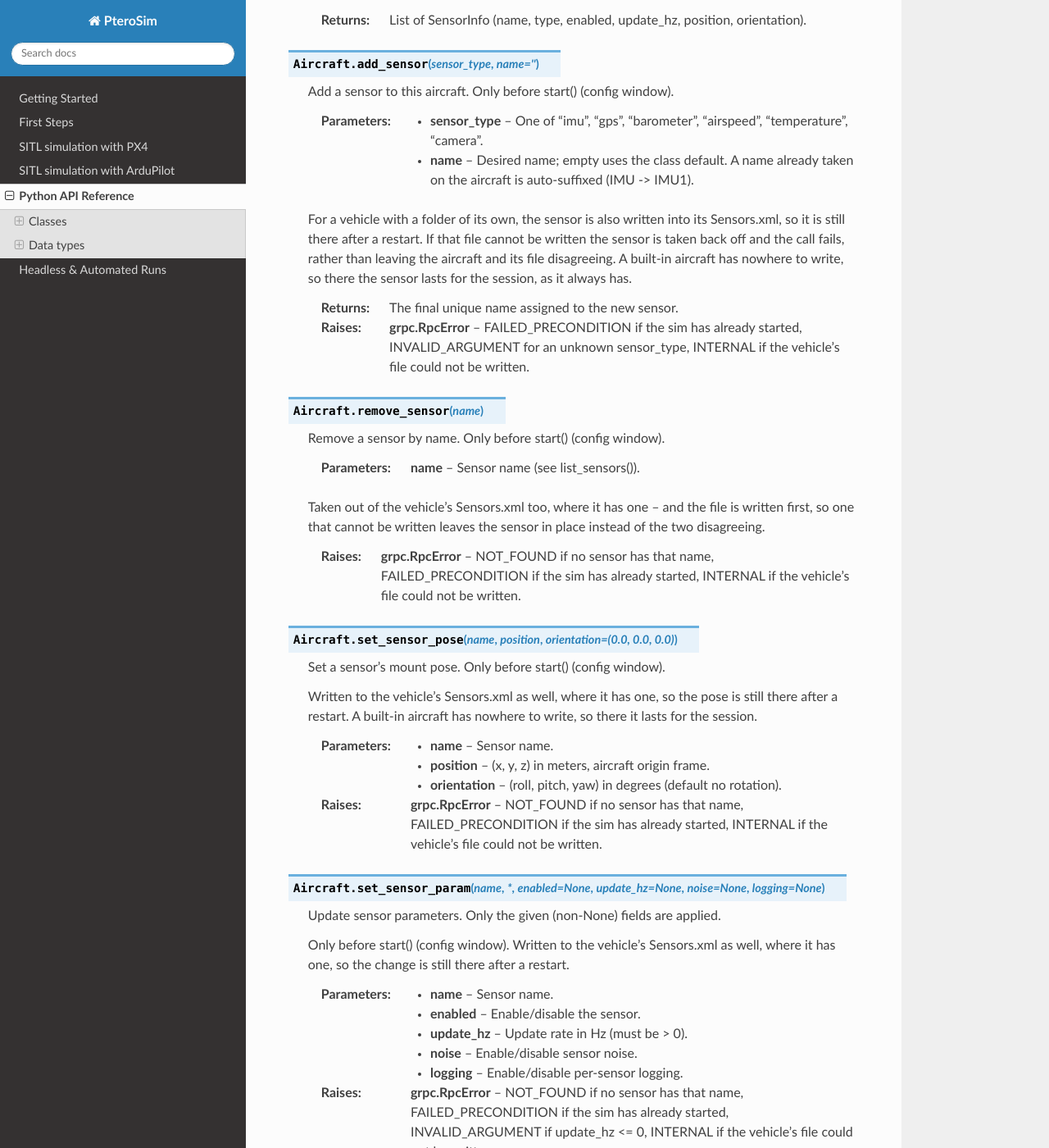
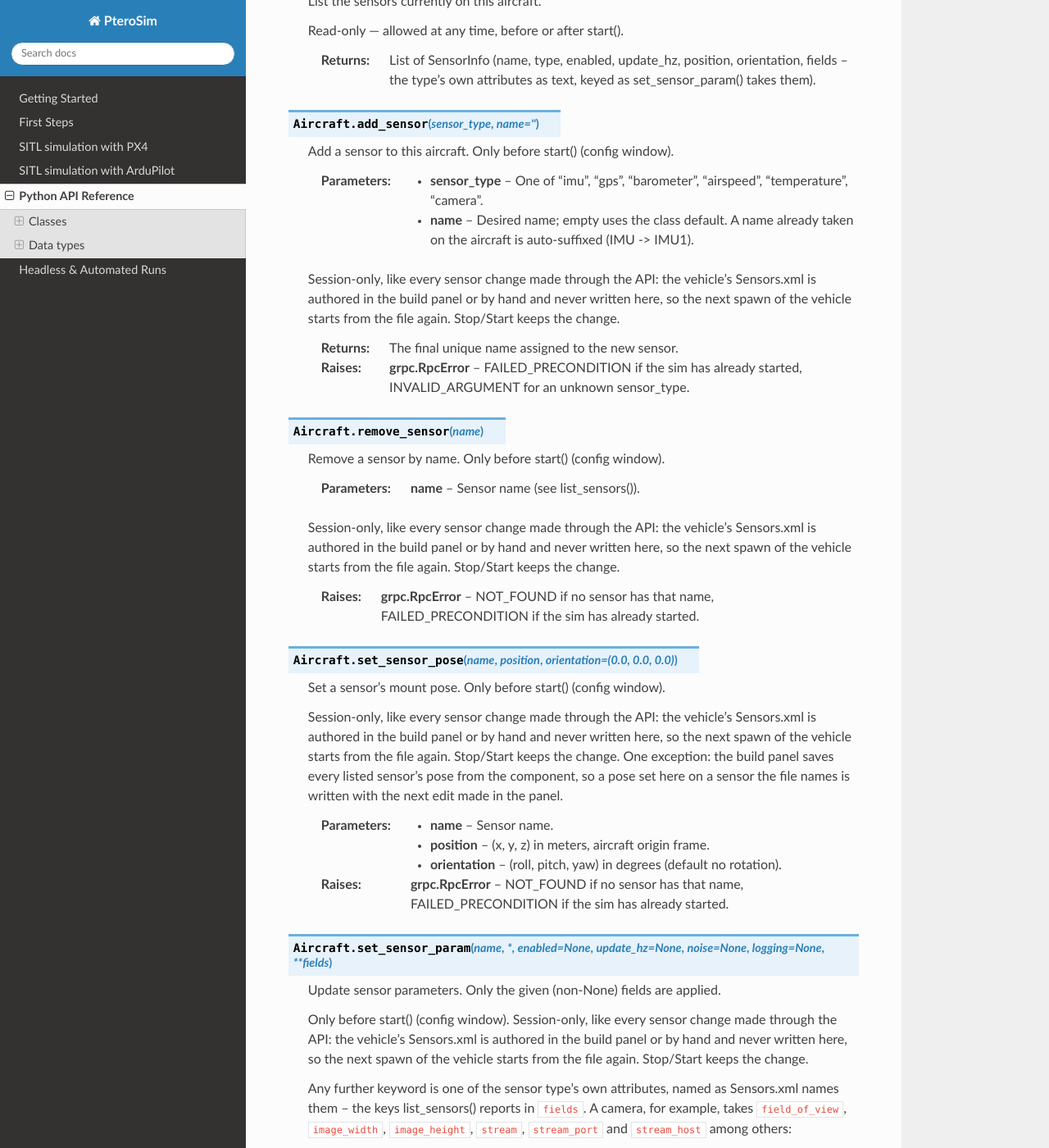
Before and after one commit to AlexanderRex/PteroSimDocs, a Sphinx documentation site: the page built from docs/source/python_api.rst, in a window 1280 px wide and 1400 px high, scrolled down 7213 px. Shown: the whole window at 82% size. Built offline with Sphinx 7.4.7 and the Read the Docs theme 3.1.0, drawn with Linux system fonts in a browser that asks for light colours; some of the changed text lies outside the part shown.

Commit message:
docs: regenerate python_api.rst from SDK d664865d2493a85caff0cdb9096587863bf3d8b7 (#19)

```diff
--- a/docs/source/python_api.rst
+++ b/docs/source/python_api.rst
@@ -331,7 +331,8 @@ Readings are the noisy sensor outputs. Reads require the simulation started; rec
              - **image** (numpy.ndarray): BGR array (H, W, 3), dtype=uint8.
              - **width** (int): Frame width in pixels.
              - **height** (int): Frame height in pixels.
-             - **timestamp** (float): SimClock time when frame was captured.
+             - **timestamp** (float): The aircraft's simulation time when the capture was requested — the same clock
+               as ``imu()``/``gps()`` ``timestamp_simulation_s``, so a frame can be matched to a pose.
              - **sequence_number** (int): Monotonically increasing frame counter.
    :rtype: CameraFrame
 
@@ -341,7 +342,8 @@ Readings are the noisy sensor outputs. Reads require the simulation started; rec
 
    Read-only — allowed at any time, before or after start().
 
-   :returns: List of SensorInfo (name, type, enabled, update_hz, position, orientation).
+   :returns: List of SensorInfo (name, type, enabled, update_hz, position, orientation,
+             fields -- the type's own attributes as text, keyed as set_sensor_param() takes them).
 
 .. py:method:: Aircraft.add_sensor(sensor_type, name="")
 
@@ -352,17 +354,15 @@ Readings are the noisy sensor outputs. Reads require the simulation started; rec
    :param name: Desired name; empty uses the class default. A name already taken
                 on the aircraft is auto-suffixed (IMU -> IMU1).
 
-   For a vehicle with a folder of its own, the sensor is also written into its
-   Sensors.xml, so it is still there after a restart. If that file cannot be
-   written the sensor is taken back off and the call fails, rather than leaving
-   the aircraft and its file disagreeing. A built-in aircraft has nowhere to
-   write, so there the sensor lasts for the session, as it always has.
+   Session-only, like every sensor change made through the API: the vehicle's
+   Sensors.xml is authored in the build panel or by hand and never written here,
+   so the next spawn of the vehicle starts from the file again. Stop/Start keeps
+   the change.
 
    :returns: The final unique name assigned to the new sensor.
 
    :raises grpc.RpcError: FAILED_PRECONDITION if the sim has already started,
-       INVALID_ARGUMENT for an unknown sensor_type, INTERNAL if the
-       vehicle's file could not be written.
+       INVALID_ARGUMENT for an unknown sensor_type.
 
 .. py:method:: Aircraft.remove_sensor(name)
 
@@ -370,47 +370,64 @@ Readings are the noisy sensor outputs. Reads require the simulation started; rec
 
    :param name: Sensor name (see list_sensors()).
 
-   Taken out of the vehicle's Sensors.xml too, where it has one -- and the file
-   is written first, so one that cannot be written leaves the sensor in place
-   instead of the two disagreeing.
+   Session-only, like every sensor change made through the API: the vehicle's
+   Sensors.xml is authored in the build panel or by hand and never written here,
+   so the next spawn of the vehicle starts from the file again. Stop/Start keeps
+   the change.
 
    :raises grpc.RpcError: NOT_FOUND if no sensor has that name,
-       FAILED_PRECONDITION if the sim has already started,
-       INTERNAL if the vehicle's file could not be written.
+       FAILED_PRECONDITION if the sim has already started.
 
 .. py:method:: Aircraft.set_sensor_pose(name, position, orientation=(0.0, 0.0, 0.0))
 
    Set a sensor's mount pose. Only before start() (config window).
 
-   Written to the vehicle's Sensors.xml as well, where it has one, so the
-   pose is still there after a restart. A built-in aircraft has nowhere to
-   write, so there it lasts for the session.
+   Session-only, like every sensor change made through the API: the vehicle's
+   Sensors.xml is authored in the build panel or by hand and never written here,
+   so the next spawn of the vehicle starts from the file again. Stop/Start keeps
+   the change. One exception: the build panel saves every listed sensor's pose
+   from the component, so a pose set here on a sensor the file names is written
+   with the next edit made in the panel.
 
    :param name: Sensor name.
    :param position: (x, y, z) in meters, aircraft origin frame.
    :param orientation: (roll, pitch, yaw) in degrees (default no rotation).
 
    :raises grpc.RpcError: NOT_FOUND if no sensor has that name,
-       FAILED_PRECONDITION if the sim has already started,
-       INTERNAL if the vehicle's file could not be written.
+       FAILED_PRECONDITION if the sim has already started.
 
-.. py:method:: Aircraft.set_sensor_param(name, *, enabled=None, update_hz=None, noise=None, logging=None)
+.. py:method:: Aircraft.set_sensor_param(name, *, enabled=None, update_hz=None, noise=None, logging=None, **fields)
 
    Update sensor parameters. Only the given (non-None) fields are applied.
 
-   Only before start() (config window). Written to the vehicle's Sensors.xml
-   as well, where it has one, so the change is still there after a restart.
+   Only before start() (config window).
+   Session-only, like every sensor change made through the API: the vehicle's
+   Sensors.xml is authored in the build panel or by hand and never written here,
+   so the next spawn of the vehicle starts from the file again. Stop/Start keeps
+   the change.
+
+   Any further keyword is one of the sensor type's own attributes, named as
+   Sensors.xml names them -- the keys list_sensors() reports in ``fields``.
+   A camera, for example, takes ``field_of_view``, ``image_width``,
+   ``image_height``, ``stream``, ``stream_port`` and ``stream_host`` among others::
+
+       drone.set_sensor_param("camera", update_hz=30, stream=True)
+       sim.start()   # RTP/H.264 now flows to udp://127.0.0.1:5600 (+ instance id)
 
    :param name: Sensor name.
    :param enabled: Enable/disable the sensor.
    :param update_hz: Update rate in Hz (must be > 0).
    :param noise: Enable/disable sensor noise.
    :param logging: Enable/disable per-sensor logging.
+   :param \*\*fields: The type's own attributes; bools, numbers and strings. None
+                      skips the field, like the explicit keywords.
 
    :raises grpc.RpcError: NOT_FOUND if no sensor has that name,
        FAILED_PRECONDITION if the sim has already started,
-       INVALID_ARGUMENT if update_hz <= 0,
-       INTERNAL if the vehicle's file could not be written.
+       INVALID_ARGUMENT if update_hz <= 0, a field is not one of the
+       type's attributes, its value is not one the attribute takes (a
+       whole number for an integer attribute), or the sensor settled on a
+       different value than the one sent (a camera clamps its size and FOV).
 
 Actuator control
 ^^^^^^^^^^^^^^^^
@@ -786,6 +803,9 @@ Values returned by the methods above. You do not construct these.
    .. py:attribute:: orientation
       :type: tuple[float, float, float]
 
+   .. py:attribute:: fields
+      :type: dict[str, str]
+
 .. py:class:: CameraFrame
 
    Raw BGR camera frame from PteroSim.
```
